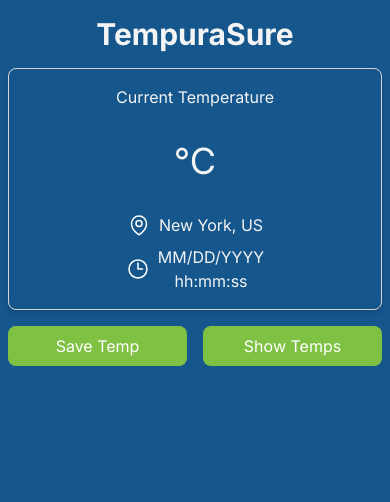
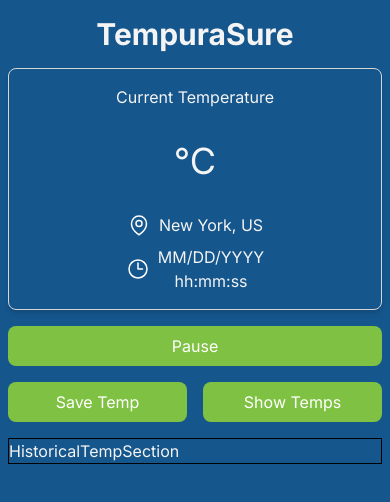
Before and after one commit to kimcangho/tempura-sure, a Next.js app: page / in a window 390 px wide. Shown: the top 502 px of the page. Built offline with nearby package versions, Linux system fonts and the light colour scheme.

Commit message:
include play pause button and style tablet/desktop views

```diff
--- a/src/app/page.tsx
+++ b/src/app/page.tsx
@@ -1,12 +1,14 @@
 import CurrentTempSection from "@/components/CurrentTempSection";
 import Header from "@/components/Header";
+import HistoricalTempSection from "@/components/HistoricalTempSection";
 
 const Home = () => {
   return (
     <>
       <Header />
-      <div className="flex flex-col px-2 desktop:max-w-[80rem] mx-auto">
+      <div className="flex flex-col desktop:flex-row px-2 desktop:max-w-[80rem] mx-auto">
         <CurrentTempSection />
+        <HistoricalTempSection />
       </div>
     </>
   );
--- a/src/components/CurrentTempSection.tsx
+++ b/src/components/CurrentTempSection.tsx
@@ -9,6 +9,7 @@ import clockIcon from "/public/icons/clock.svg";
 
 const CurrentTempSection = (): JSX.Element => {
   const [isTempsVisible, setIsTempsVisible] = useState<boolean>(false);
+  const [isPaused, setIsPaused] = useState<boolean>(false);
 
   const handleSaveTemp = (): void => {
     console.log("Saving tempura...");
@@ -19,9 +20,16 @@ const CurrentTempSection = (): JSX.Element => {
     setIsTempsVisible((prevState) => !prevState);
   };
 
+  const handlePlayPause = (): void => {
+    console.log("Play/Pause...");
+    setIsPaused((prev) => !prev);
+  };
+
   return (
-    <div className="flex flex-col">
-      {/* Temp Display */}
+    <div className="flex flex-col tablet:flex-row desktop:flex-col tablet:justify-center w-full desktop:w-[28rem] mx-auto tablet:space-x-4 desktop:space-x-0 desktop:mx-2">
+      <div className="">
+        {/* Temp Display and Play/Pause */}
+        <div className="max-w-[28rem] tablet:max-w-[20rem] w-full tablet:w-[28rem] mx-auto">
           <div className="flex flex-col items-center mx-auto w-full max-w-[28rem] border border-gray-border rounded-lg shadow-md py-4">
             <h3>Current Temperature</h3>
             <h2 className="text-4xl my-8">°C</h2>
@@ -38,11 +46,17 @@ const CurrentTempSection = (): JSX.Element => {
             </div>
           </div>
 
+          <div className="flex mt-4 w-full max-w-[28rem] mx-auto">
+            <Button
+              name={!isPaused ? "Pause" : "Play"}
+              imagePath=""
+              callbackFn={handlePlayPause}
+            />
+          </div>
+        </div>
+
         {/* Buttons */}
-
-      {/* Play/Pause */}
-
-      <div className="flex my-4 space-x-4 w-full max-w-[28rem] mx-auto">
+        <div className="flex my-4 space-x-4 w-full max-w-[28rem] tablet:max-w-[20rem] mx-auto">
           {/* Save */}
           <Button name="Save Temp" imagePath="" callbackFn={handleSaveTemp} />
           {/* Show */}
@@ -52,6 +66,7 @@ const CurrentTempSection = (): JSX.Element => {
             callbackFn={handleShowTemps}
           />
         </div>
+      </div>
       {isTempsVisible && <RecentTemps />}
     </div>
   );
--- /dev/null
+++ b/src/components/HistoricalTempSection.tsx
@@ -0,0 +1,5 @@
+const HistoricalTempSection = (): JSX.Element => {
+  return <div className="border border-black w-full mx-auto max-w-[28rem] tablet:max-w-none">HistoricalTempSection</div>;
+};
+
+export default HistoricalTempSection;
--- a/src/components/RecentTemps.tsx
+++ b/src/components/RecentTemps.tsx
@@ -2,7 +2,7 @@ import { recentTempsArr } from "@/testData/temps";
 
 const RecentTemps = (): JSX.Element => {
   return (
-    <div className="border border-gray-border rounded-lg shadow-md w-full max-w-[28rem] mx-auto flex flex-col text-center bg-gray-border">
+    <div className="border border-gray-border rounded-lg shadow-md w-full max-w-[28rem] mx-auto flex flex-col text-center bg-gray-border mb-4 desktop:mb-0">
       {/* Table Header */}
       <div className="flex mx-auto w-full border-b-2 border-blue-light py-1">
         <h2 className="w-full text-blue-light font-semibold text-lg">Timestamp</h2>
```
Lines whose indentation alone changed are shown as unchanged.
